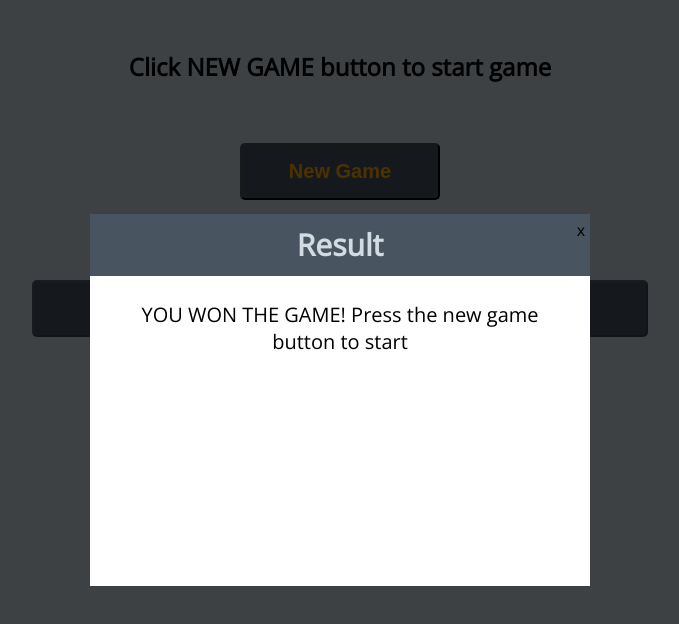
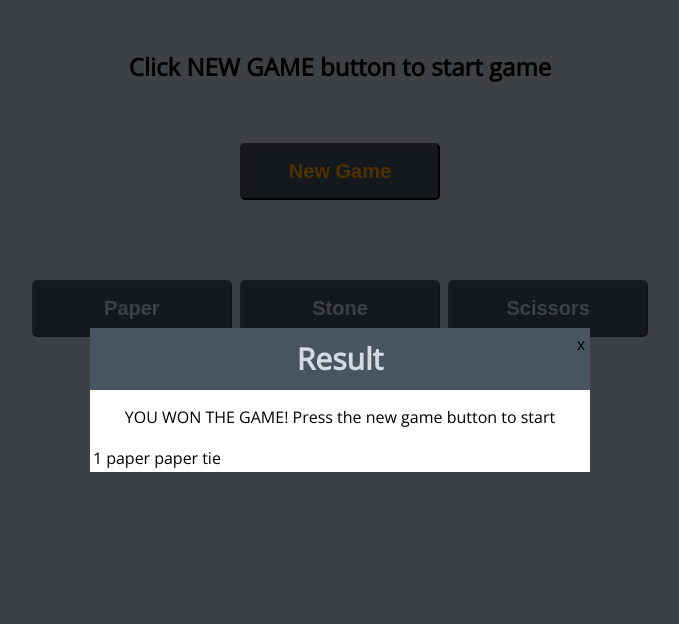
Before and after one commit to Ola-Lipert/Gra1, a website: page index.html in a window 1280 px wide. Both pictures are taken after a click on the button "Paper". Shown: the whole page, without its empty margins (300-979 px from the left). Drawn offline with nearby package versions, Linux system fonts and the light colour scheme; files that its build step writes are made by us from their sources.

Commit message:
Add table

```diff
--- a/index.html
+++ b/index.html
@@ -34,9 +34,8 @@
     <div class="modal" id="displayResults">
       <a href="#" class="close">x</a>
       <header>Result</header>
-      <div class="content">
-        <p class="result-modal"></p>
-      </div>
+      <p class="result-modal"></p>
+      <div class="result-table"></div>
     </div>
   </div>
 
--- a/js/index.js
+++ b/js/index.js
@@ -4,6 +4,8 @@ var button1 = document.getElementById('button_1');
 var button2 = document.getElementById('button_2');
 var button3 = document.getElementById('button_3');
 var newGame = document.getElementById('newGame');
+
+
 
 var params = {
   playersWin: 0,
@@ -13,7 +15,8 @@ var params = {
   output: document.getElementById('output'),
   result: document.getElementById('result'),
   numberLimit: document.getElementById('numberLimit'),
-  gameResult: document.getElementById('gameResult')
+  gameResult: document.getElementById('gameResult'),
+  progress: []
 
 };
 
@@ -36,6 +39,16 @@ params.output.innerHTML = 'START GAME!! Click the button!' + '<br><br>' + params
 
 
 /*
+var allPlayerMove = document.querySelectorAll('.player-move'); // Ustalam zmienną dla wszystkich elementów, które mają klasę "player-move"
+
+for (var i = 0; i < allPlayerMove.length; i++) {
+  var dataMove = allPlayerMove[i].getAttribute('data-move'); // Tworzę pętlę, która wyciąga z przeszukanych elementów atrybut "data-move"
+
+  allPlayerMove[i].addEventListener('click', function() { // Wywołuję proces nasłuchiwania i wykonuję funkcję z argumentem "dataMove"
+
+    playerMove(dataMove);
+  });
+}
 button1.addEventListener('click', function() {
   playerMove('paper');
 });
@@ -58,9 +71,12 @@ function randomNumber() {
 
 function playerMove(playerChoice, computerChoice) {
 
+  var winner;
+
   computerChoice = randomNumber();
   if (playerChoice == computerChoice) {
     params.output.innerHTML = 'It is tie!';
+    winner = 'tie';
   } else if (
     ((playerChoice == 'paper') && (computerChoice == 'stone'))
     || ((playerChoice == 'stone') && (computerChoice == 'scissors'))
@@ -69,11 +85,20 @@ function playerMove(playerChoice, computerChoice) {
     params.output.innerHTML = 'YOU WON! You played: ' + playerChoice + ' - computer played: ' + computerChoice;
     params.playersWin++;
     params.result.innerHTML = params.playersWin+ ' - ' +params.computersWin;
+    winner = 'player';
   } else {
     params.output.innerHTML = 'YOU LOST! You played: ' + playerChoice + ' - computer played: ' + computerChoice;
     params.computersWin++;
     params.result.innerHTML = params.playersWin+ ' - ' +params.computersWin;
+    winner = 'computer';
   }
+
+  params.progress.push({
+    player: playerChoice,
+    computer: computerChoice,
+    winner: winner
+  });
+
   gameOver();
 };
 
@@ -101,6 +126,19 @@ function gameOver() {
     disableButton(true);
 
   }
+
+  var html = '<table>';
+
+  for (var i = 0; i < params.progress.length; i++) {
+
+    html += '<tr><td>' + (i+1) + '</td><td>' + params.progress[i].player + '</td><td>' + params.progress[i].computer + '</td><td>' + params.progress[i].winner + '</td></tr>';
+
+  }
+
+  html += '</table>';
+
+  document.querySelector('.result-table').innerHTML = html;
+
 };
 
 function disableButton(state) {                              //zablokowanie przycisków
@@ -121,15 +159,31 @@ newGame.addEventListener('click', function() {
   params.output.innerHTML = '';
 
 });
+/*
+function tableGame(){
+  var html = '<table>';
 
+  for (var i = 0; i < params.progress.length; i++) {
 
+    html += '<tr><td>' + (i+1) + '</td><td>' + params.progress[i].player + '</td><td>' + params.progress[i].computer + '</td><td>' + params.progress[i].winner + '</td></tr>';
+
+  }
+
+  html += '</table>';
+
+  document.querySelector('.result-modal').innerHTML = html;
+
+}
+*/
 //Modal
 function showModal(){
   var allModals = document.querySelectorAll('.modal');
 	  for (var i = 0; i < allModals.length; i++) {
-	    allModals[i].classList.remove('show');
+      allModals[i].classList.remove('show');
+
 	  }
   document.querySelector('#modal-overlay').classList.add('show');
+
 
 };
 
@@ -139,6 +193,7 @@ function showModal(){
 var hideModal = function(event){
   event.preventDefault();
   document.querySelector('#modal-overlay').classList.remove('show');
+
 };
 
 var closeButtons = document.querySelectorAll('.modal .close');
```
